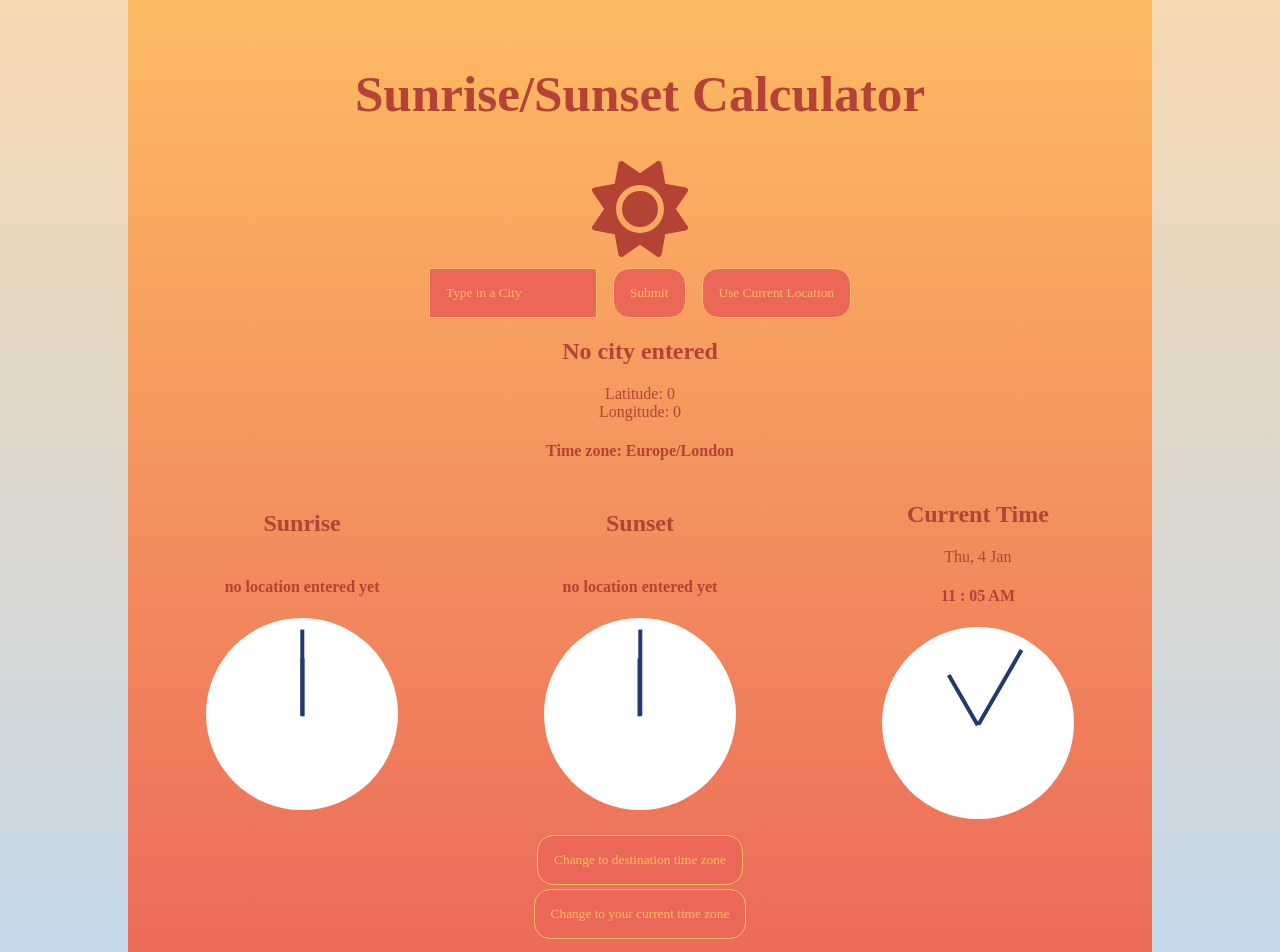
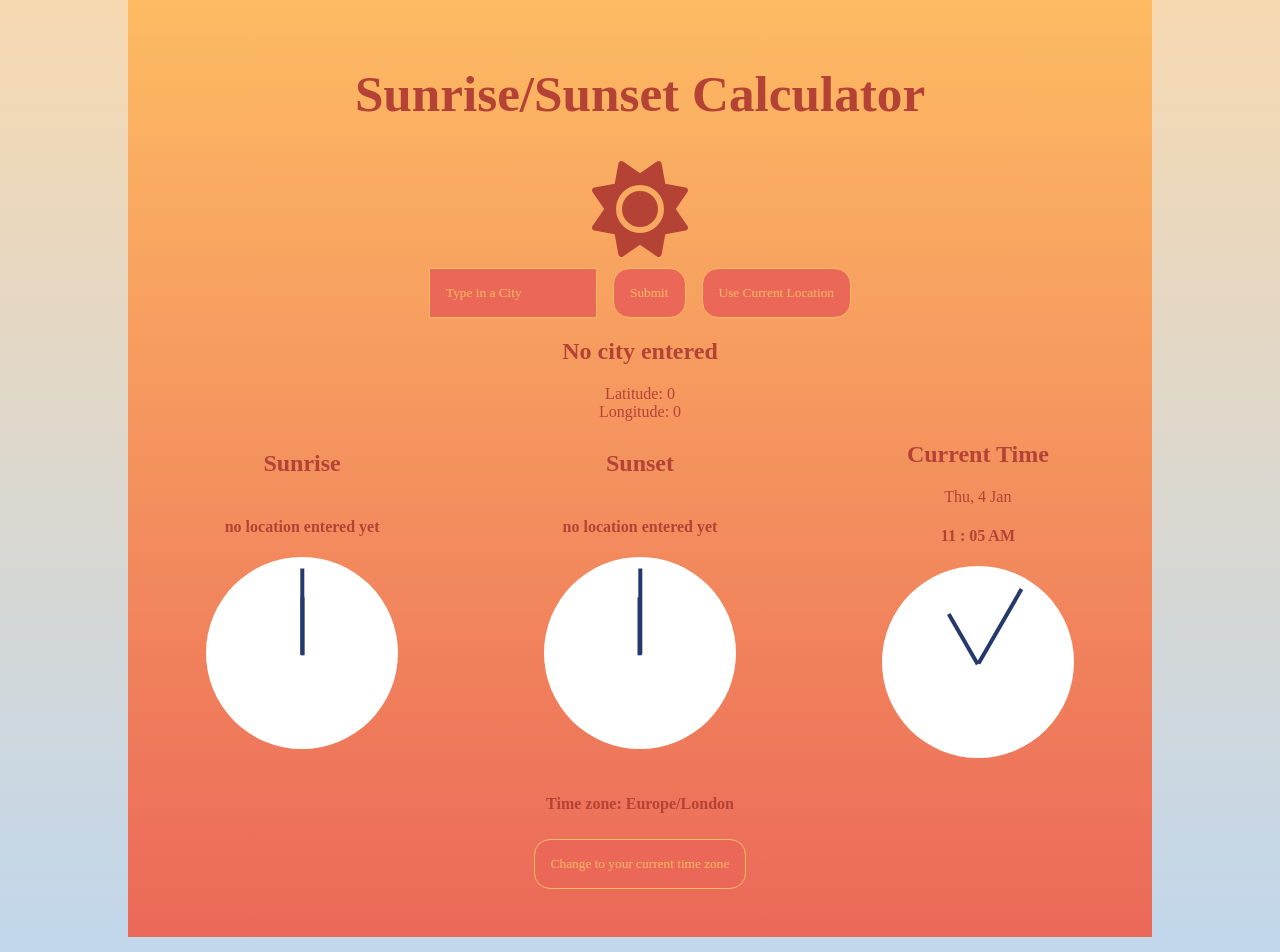
Before and after one commit to claudia-lim/sunrise-sunset, a React (Vite) app: page / in a window 1280 px wide. Shown: the top 952 px of the page. Built offline with nearby package versions, Linux system fonts and the light colour scheme.

Commit message:
toggle time zone button change

```diff
--- a/src/App.jsx
+++ b/src/App.jsx
@@ -17,8 +17,10 @@ function App() {
     const sunsetTime = new Date (sunset);
     const currentTime = new Date();
     let mode = "day";
-
+    const [usingCurrentLocationTimeZone, setUsingCurrentLocationTimeZone] = useState(false);
+console.log('currentlocation?', usingCurrentLocationTimeZone);
     async function fetchGeoLocation () {
+        setUsingCurrentLocationTimeZone(false);
         const customSettings = {
             method: "GET",
             headers: {
@@ -62,6 +64,8 @@ function App() {
                     sunsetTime={sunsetTime}
                     setSunriseSunsetData={setSunriseSunsetData}
                     currentTime={currentTime}
+                    usingCurrentLocationTimeZone={usingCurrentLocationTimeZone}
+                    setUsingCurrentLocationTimeZone={setUsingCurrentLocationTimeZone}
                 />
             </div>
         </main>
--- a/src/Components/ChangeCurrentTimeZoneButton/index.jsx
+++ b/src/Components/ChangeCurrentTimeZoneButton/index.jsx
@@ -1,4 +1,4 @@
-function ChangeCurrentTimeZoneButton ({fetchTimeZone}) {
+function ChangeCurrentTimeZoneButton ({fetchTimeZone, setUsingCurrentLocationTimeZone}) {
 
     let currLatitude = 0;
     let currLongitude = 0;
@@ -9,6 +9,7 @@ function ChangeCurrentTimeZoneButton ({fetchTimeZone}) {
     }
     function handleClick () {
         navigator.geolocation.getCurrentPosition(getCoords);
+        setUsingCurrentLocationTimeZone(true);
         fetchTimeZone(currLatitude, currLongitude);
     }
     return <>
--- a/src/Components/ChangeDestTimeButton/index.jsx
+++ b/src/Components/ChangeDestTimeButton/index.jsx
@@ -1,7 +1,7 @@
-function ChangeDestTimeButton ({latitude, longitude, fetchTimeZone}) {
+function ChangeDestTimeButton ({latitude, longitude, fetchTimeZone, setUsingCurrentLocationTimeZone}) {
 
     function handleClick () {
-
+        setUsingCurrentLocationTimeZone(false);
         fetchTimeZone(latitude, longitude);
     }
     return <>
--- a/src/Components/ClockFace/index.jsx
+++ b/src/Components/ClockFace/index.jsx
@@ -4,7 +4,7 @@ function ClockFace ({time, timeZone}) {
 
     function displayClockFace (time, timezone='Europe/London') {
         if (time == "Invalid Date") {
-            console.log("invalid date error handler")
+            // console.log("invalid date error handler")
             return;
         }
         let converted = time.toLocaleString('en-GB',
--- a/src/Components/Output/index.jsx
+++ b/src/Components/Output/index.jsx
@@ -3,7 +3,7 @@ import ChangeDestTimeButton from "../ChangeDestTimeButton/index.jsx";
 import ChangeCurrentTimeZoneButton from "../ChangeCurrentTimeZoneButton/index.jsx";
 import ClockFace from "../ClockFace/index.jsx";
 
-function Output ({geoLocJson, sunriseTime, sunsetTime, setSunriseSunsetData, currentTime}) {
+function Output ({geoLocJson, sunriseTime, sunsetTime, setSunriseSunsetData, currentTime, usingCurrentLocationTimeZone, setUsingCurrentLocationTimeZone}) {
 
     const city = geoLocJson.results[0].locations[0].adminArea5;
     const latitude = geoLocJson.results[0].locations[0].latLng.lat;
@@ -80,7 +80,6 @@ function Output ({geoLocJson, sunriseTime, sunsetTime, setSunriseSunsetData, cur
                 <p>Latitude: {latitude}</p>
                 <p>Longitude: {longitude}</p>
             </div>
-            <h4>Time zone: {timeZone}</h4>
             <div className="clock-faces">
 
                 <div className="display-time">
@@ -102,12 +101,19 @@ function Output ({geoLocJson, sunriseTime, sunsetTime, setSunriseSunsetData, cur
                 </div>
             </div>
             <div className="change-tz-button">
-                <ChangeDestTimeButton
-                    latitude={latitude}
-                    longitude={longitude}
-                    fetchTimeZone={fetchTimeZone}/>
-                <ChangeCurrentTimeZoneButton
-                    fetchTimeZone={fetchTimeZone}/>
+                <h4>Time zone: {timeZone}</h4>
+                <div style={usingCurrentLocationTimeZone ? {} : {display: "none"}}>
+                    <ChangeDestTimeButton
+                        latitude={latitude}
+                        longitude={longitude}
+                        fetchTimeZone={fetchTimeZone}
+                        setUsingCurrentLocationTimeZone={setUsingCurrentLocationTimeZone}/>
+                </div>
+                <div style={usingCurrentLocationTimeZone ? {display: "none"} : {}}>
+                    <ChangeCurrentTimeZoneButton
+                        fetchTimeZone={fetchTimeZone}
+                        setUsingCurrentLocationTimeZone={setUsingCurrentLocationTimeZone}/>
+                </div>
             </div>
         </div>
     )
```
